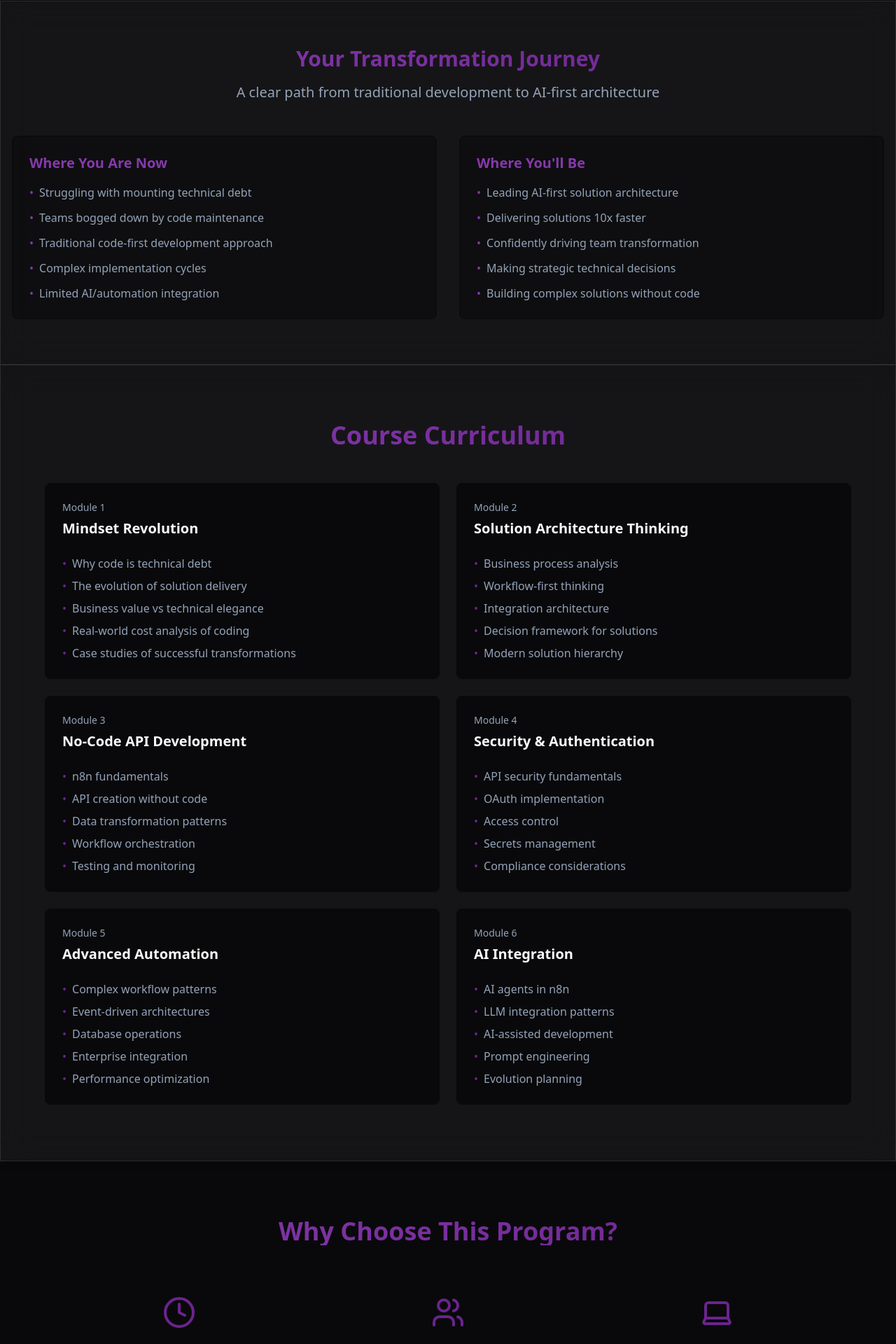
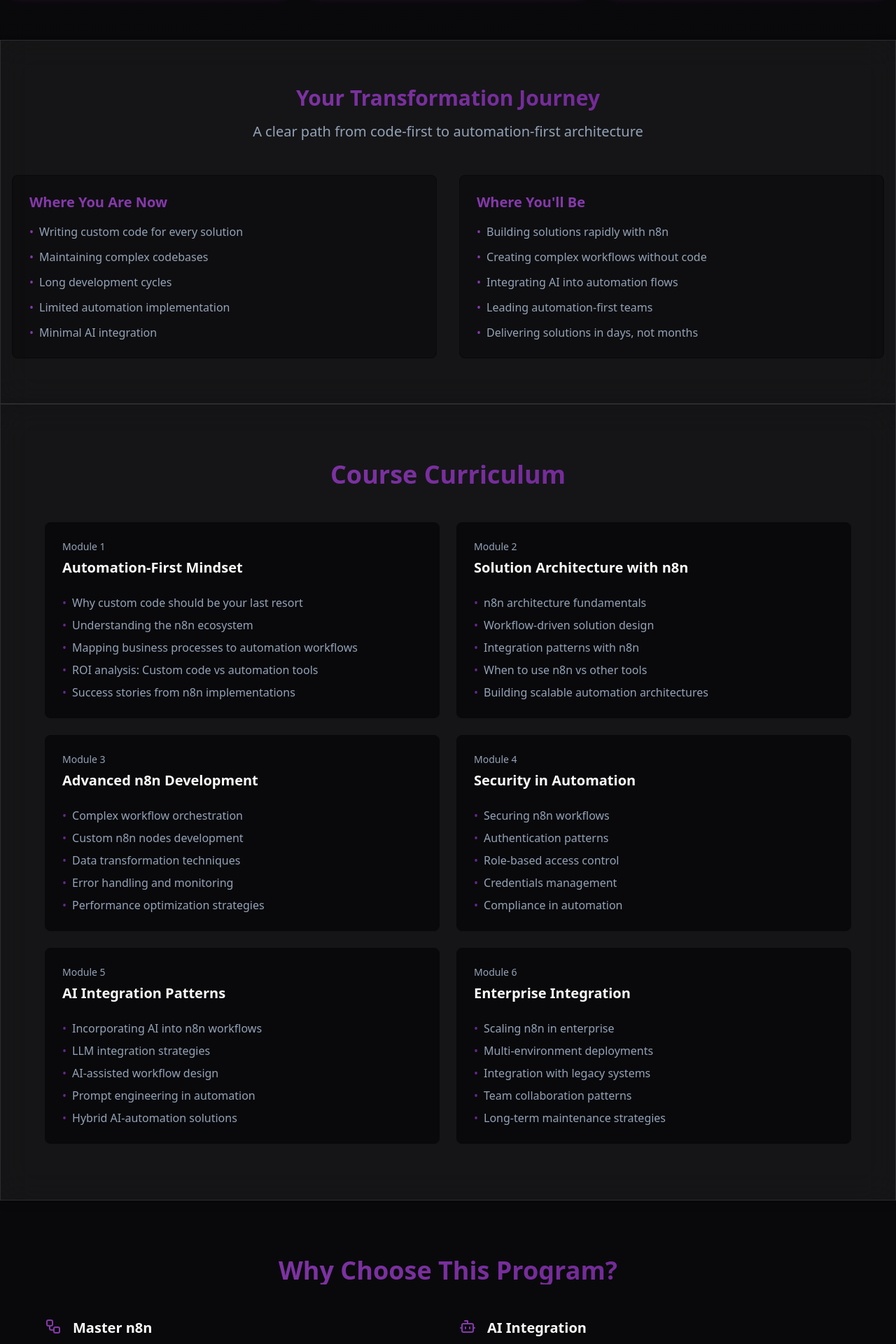
Before and after one commit to alnutile/modern-dev-landing, a React (Vite) app: page / in a window 1280 px wide. Shown: the part 867-2787 px from the top of the page at 70% size. Built offline with nearby package versions, Linux system fonts and the light colour scheme.

Commit message:
updated training

```diff
--- a/src/components/CTAButton.tsx
+++ b/src/components/CTAButton.tsx
@@ -18,7 +18,7 @@ export const CTAButton = ({ className, onClick }: CTAButtonProps) => {
       asChild
     >
       <a href="https://buy.stripe.com/28o00LbAN2f74dW8wx">
-        Sign up for the Course - $1,200
+        Sign up for the Course - $1,200 (Early bird)
       </a>
     </Button>
   );
--- a/src/components/ValueProp.tsx
+++ b/src/components/ValueProp.tsx
@@ -1,35 +1,42 @@
-import { Clock, Users, Laptop } from "lucide-react";
-import { Card, CardContent } from "@/components/ui/card";
+import { Brain, Code2, Rocket, Users, Workflow, Bot, Zap } from 'lucide-react';
 
-interface ValuePropItemProps {
-  icon: React.ReactNode;
+const iconMap = {
+  Brain,
+  Code2,
+  Rocket,
+  Users,
+  Workflow,
+  Bot,
+  Zap
+};
+
+interface Reason {
+  icon: keyof typeof iconMap;
   title: string;
+  description: string;
 }
 
-const ValuePropItem = ({ icon, title }: ValuePropItemProps) => (
-  <Card className="border-none shadow-none bg-transparent">
-    <CardContent className="flex flex-col items-center text-center p-6">
-      <div className="mb-4 text-accent">{icon}</div>
-      <h3 className="text-lg font-semibold">{title}</h3>
-    </CardContent>
-  </Card>
-);
+interface ValuePropsProps {
+  reasons: Reason[];
+}
 
-export const ValueProps = () => {
+export const ValueProps = ({ reasons }: ValuePropsProps) => {
   return (
-    <div className="grid grid-cols-1 md:grid-cols-3 gap-8 max-w-6xl mx-auto px-4">
-      <ValuePropItem
-        icon={<Clock className="w-12 h-12" />}
-        title="50-80% Faster Development"
-      />
-      <ValuePropItem
-        icon={<Users className="w-12 h-12" />}
-        title="Live Zoom Training"
-      />
-      <ValuePropItem
-        icon={<Laptop className="w-12 h-12" />}
-        title="Real-World Projects"
-      />
+    <div className="max-w-6xl mx-auto grid grid-cols-1 md:grid-cols-2 gap-8">
+      {reasons.map((reason, index) => {
+        const Icon = iconMap[reason.icon];
+        return (
+          <div key={index} className="flex items-start space-x-4">
+            <div className="flex-shrink-0">
+              <Icon className="w-6 h-6 text-primary" />
+            </div>
+            <div>
+              <h3 className="text-xl font-semibold mb-2">{reason.title}</h3>
+              <p className="text-muted-foreground">{reason.description}</p>
+            </div>
+          </div>
+        );
+      })}
     </div>
   );
 };
--- a/src/data/hero.json
+++ b/src/data/hero.json
@@ -1,6 +1,6 @@
 {
     "titlePrefix": "Join Alfred Nutile at",
     "titleMain": "DailyAi.Studio",
-    "description": "Transform into an AI-first solution architect. Learn to lead teams where automation and AI are the first choice, and code is the last resort. Build faster, smarter, and more efficiently.",
+    "description": "Master the art of building powerful solutions with n8n, automation tools, and AI. Learn to architect systems where low-code/no-code is the first choice, and custom code is the last resort. Transform your development approach and lead teams into the future of solution delivery.",
     "startDate": "Training Course Release Date: Feb 15, 2025"
 }
--- a/src/data/modules.json
+++ b/src/data/modules.json
@@ -2,68 +2,68 @@
   "modules": [
     {
       "number": 1,
-      "title": "Mindset Revolution",
+      "title": "Automation-First Mindset",
       "points": [
-        "Why code is technical debt",
-        "The evolution of solution delivery",
-        "Business value vs technical elegance",
-        "Real-world cost analysis of coding",
-        "Case studies of successful transformations"
+        "Why custom code should be your last resort",
+        "Understanding the n8n ecosystem",
+        "Mapping business processes to automation workflows",
+        "ROI analysis: Custom code vs automation tools",
+        "Success stories from n8n implementations"
       ]
     },
     {
       "number": 2,
-      "title": "Solution Architecture Thinking",
+      "title": "Solution Architecture with n8n",
       "points": [
-        "Business process analysis",
-        "Workflow-first thinking",
-        "Integration architecture",
-        "Decision framework for solutions",
-        "Modern solution hierarchy"
+        "n8n architecture fundamentals",
+        "Workflow-driven solution design",
+        "Integration patterns with n8n",
+        "When to use n8n vs other tools",
+        "Building scalable automation architectures"
       ]
     },
     {
       "number": 3,
-      "title": "No-Code API Development",
+      "title": "Advanced n8n Development",
       "points": [
-        "n8n fundamentals",
-        "API creation without code",
-        "Data transformation patterns",
-        "Workflow orchestration",
-        "Testing and monitoring"
+        "Complex workflow orchestration",
+        "Custom n8n nodes development",
+        "Data transformation techniques",
+        "Error handling and monitoring",
+        "Performance optimization strategies"
       ]
     },
     {
       "number": 4,
-      "title": "Security & Authentication",
+      "title": "Security in Automation",
       "points": [
-        "API security fundamentals",
-        "OAuth implementation",
-        "Access control",
-        "Secrets management",
-        "Compliance considerations"
+        "Securing n8n workflows",
+        "Authentication patterns",
+        "Role-based access control",
+        "Credentials management",
+        "Compliance in automation"
       ]
     },
     {
       "number": 5,
-      "title": "Advanced Automation",
+      "title": "AI Integration Patterns",
       "points": [
-        "Complex workflow patterns",
-        "Event-driven architectures",
-        "Database operations",
-        "Enterprise integration",
-        "Performance optimization"
+        "Incorporating AI into n8n workflows",
+        "LLM integration strategies",
+        "AI-assisted workflow design",
+        "Prompt engineering in automation",
+        "Hybrid AI-automation solutions"
       ]
     },
     {
       "number": 6,
-      "title": "AI Integration",
+      "title": "Enterprise Integration",
       "points": [
-        "AI agents in n8n",
-        "LLM integration patterns",
-        "AI-assisted development",
-        "Prompt engineering",
-        "Evolution planning"
+        "Scaling n8n in enterprise",
+        "Multi-environment deployments",
+        "Integration with legacy systems",
+        "Team collaboration patterns",
+        "Long-term maintenance strategies"
       ]
     }
   ]
--- a/src/data/who_why_how.json
+++ b/src/data/who_why_how.json
@@ -1,143 +1,91 @@
 {
     "targetAudience": {
       "title": "Who This Course Is For",
-      "description": "Transform from a traditional developer into an AI-first solution architect",
+      "description": "Transform from writing custom code to building powerful automated solutions",
       "personas": [
         {
           "title": "Tech Leaders",
-          "description": "Development managers and team leads ready to transform their approach to solution delivery",
+          "description": "Development managers ready to embrace automation-first approaches using n8n and AI",
           "icon": "Users"
         },
         {
-          "title": "Senior Developers",
-          "description": "Experienced developers looking to evolve into AI-first solution architects",
+          "title": "Developers",
+          "description": "Developers looking to master n8n and automation tools instead of writing custom code",
           "icon": "Code"
         },
         {
           "title": "Solution Architects",
-          "description": "Technical architects ready to embrace AI-driven development practices",
+          "description": "Architects ready to design systems using n8n, automation tools, and AI integration",
           "icon": "Building"
         }
       ]
     },
     "transformationJourney": {
       "title": "Your Transformation Journey",
-      "description": "A clear path from traditional development to AI-first architecture",
+      "description": "A clear path from code-first to automation-first architecture",
       "stages": {
         "current": {
           "title": "Where You Are Now",
           "points": [
-            "Struggling with mounting technical debt",
-            "Teams bogged down by code maintenance",
-            "Traditional code-first development approach",
-            "Complex implementation cycles",
-            "Limited AI/automation integration"
+            "Writing custom code for every solution",
+            "Maintaining complex codebases",
+            "Long development cycles",
+            "Limited automation implementation",
+            "Minimal AI integration"
           ]
         },
         "future": {
           "title": "Where You'll Be",
           "points": [
-            "Leading AI-first solution architecture",
-            "Delivering solutions 10x faster",
-            "Confidently driving team transformation",
-            "Making strategic technical decisions",
-            "Building complex solutions without code"
+            "Building solutions rapidly with n8n",
+            "Creating complex workflows without code",
+            "Integrating AI into automation flows",
+            "Leading automation-first teams",
+            "Delivering solutions in days, not months"
           ]
         }
       }
     },
     "businessImpact": {
       "title": "Business Impact",
-      "description": "Measurable outcomes that transform your organization",
+      "description": "Measurable outcomes through automation",
       "impacts": [
         {
-          "title": "Accelerated Delivery",
-          "description": "Reduce solution delivery time by 90% through AI-first approaches",
+          "title": "Rapid Development",
+          "description": "Build in days with n8n what used to take months with custom code",
           "metric": "10x faster"
         },
         {
-          "title": "Reduced Costs",
-          "description": "Minimize maintenance burden and technical debt",
-          "metric": "60% savings"
+          "title": "Reduced Maintenance",
+          "description": "Less custom code means less maintenance and technical debt",
+          "metric": "70% reduction"
         },
         {
-          "title": "Team Innovation",
-          "description": "Enable your team to focus on high-value strategic work",
-          "metric": "3x productivity"
+          "title": "AI Integration",
+          "description": "Seamlessly incorporate AI into your automation workflows",
+          "metric": "100+ use cases"
         }
       ]
     },
     "corePhilosophy": {
       "title": "Core Philosophy",
-      "description": "Foundational principles that drive success",
+      "description": "Foundational principles of automation-first development",
       "principles": [
         {
-          "title": "AI-First Mindset",
-          "description": "Approach every challenge with automation and AI as the first solution, code as the last resort",
+          "title": "Automation-First Mindset",
+          "description": "Approach every challenge with n8n and automation tools before considering custom code",
           "icon": "Brain"
         },
         {
           "title": "Business Outcomes",
-          "description": "Focus on delivering business value over technical implementation details",
+          "description": "Focus on rapid delivery and business value through automated solutions",
           "icon": "TrendingUp"
         },
         {
-          "title": "Smart Composition",
-          "description": "Build faster through intelligent integration of AI services and automation tools",
+          "title": "Smart Integration",
+          "description": "Build faster through intelligent combination of n8n, AI, and automation tools",
           "icon": "Layers"
         }
       ]
-    },
-    "keyOutcomes": {
-      "title": "What You'll Achieve",
-      "description": "Concrete skills and capabilities you'll develop",
-      "outcomes": [
-        {
-          "title": "Team Leadership",
-          "points": [
-            "Lead AI transformation initiatives",
-            "Drive cultural change",
-            "Mentor team members"
-          ]
-        },
-        {
-          "title": "Technical Excellence",
-          "points": [
-            "Design AI-first architectures",
-            "Implement no-code solutions",
-            "Optimize development workflows"
-          ]
-        },
-        {
-          "title": "Business Impact",
-          "points": [
-            "Accelerate delivery speed",
-            "Reduce technical debt",
-            "Increase innovation capacity"
-          ]
-        }
-      ]
-    },
-    "successMetrics": {
-      "title": "Success Metrics",
-      "description": "Measurable indicators of transformation",
-      "metrics": [
-        {
-          "title": "Solution Delivery Speed",
-          "target": "10x faster delivery"
-        },
-        {
-          "title": "Technical Debt Reduction",
-          "target": "60% reduction"
-        },
-        {
-          "title": "Team Productivity",
-          "target": "3x increase"
-        },
-        {
-          "title": "Stakeholder Satisfaction",
-          "target": "95% satisfaction"
-        }
-      ]
     }
-  }
+}
--- /dev/null
+++ b/src/data/why.json
@@ -0,0 +1,25 @@
+{
+  "title": "Why Choose This Program?",
+  "reasons": [
+    {
+      "icon": "Workflow",
+      "title": "Master n8n",
+      "description": "Learn to build complex solutions using n8n's powerful automation capabilities."
+    },
+    {
+      "icon": "Bot",
+      "title": "AI Integration",
+      "description": "Understand how to incorporate AI services into your automation workflows."
+    },
+    {
+      "icon": "Zap",
+      "title": "Rapid Development",
+      "description": "Build in days what used to take months using automation-first approaches."
+    },
+    {
+      "icon": "Users",
+      "title": "Community Access",
+      "description": "Join a community of automation experts and share best practices."
+    }
+  ]
+}
--- a/src/pages/Index.tsx
+++ b/src/pages/Index.tsx
@@ -5,6 +5,7 @@ import { ModuleCard } from "@/components/ModuleCard";
 import { ValueProps } from "@/components/ValueProp";
 import { CTAButton } from "@/components/CTAButton";
 import moduleData from "@/data/modules.json";
+import whyData from "@/data/why.json";
 
 const Index = () => {
   return (
@@ -28,9 +29,9 @@ const Index = () => {
 
       <section className="py-20 px-4">
         <h2 className="text-3xl md:text-4xl font-bold text-center mb-12 gradient-text">
-          Why Choose This Program?
+          {whyData.title}
         </h2>
-        <ValueProps />
+        <ValueProps reasons={whyData.reasons} />
       </section>
 
       <section className="py-20 px-4 glass-morphism">
```
Also changed, not shown: src/components/WhoWhyHow/TargetAudience.tsx (+11 -1 lines).
